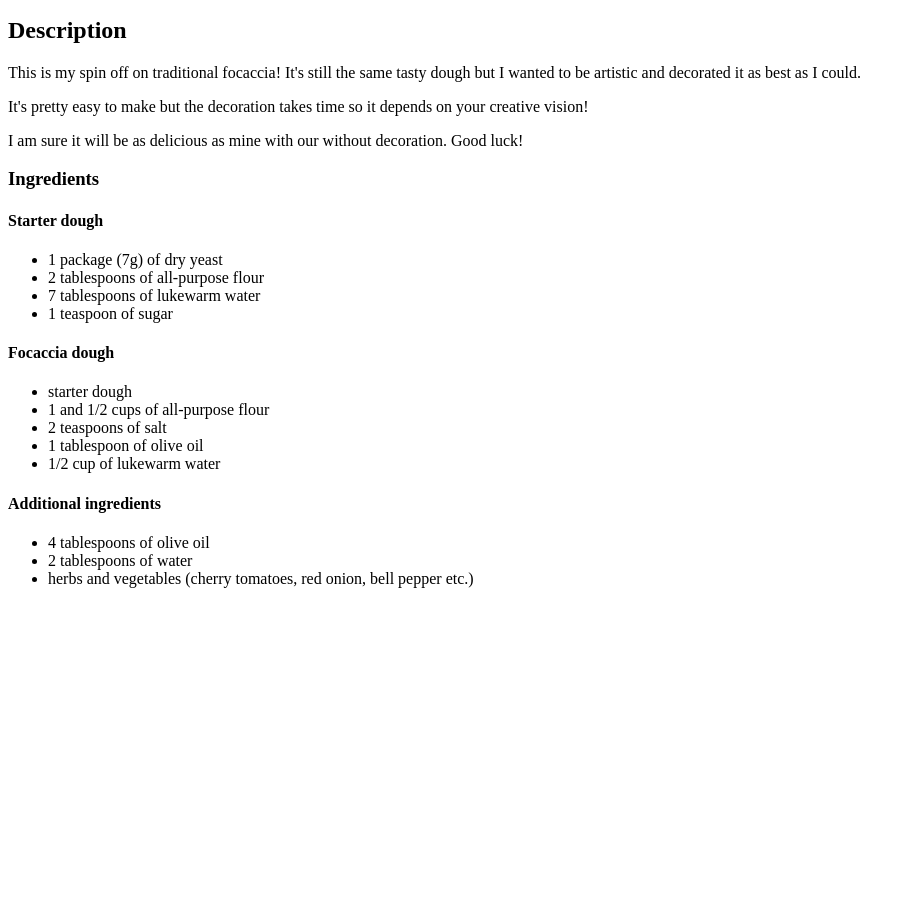
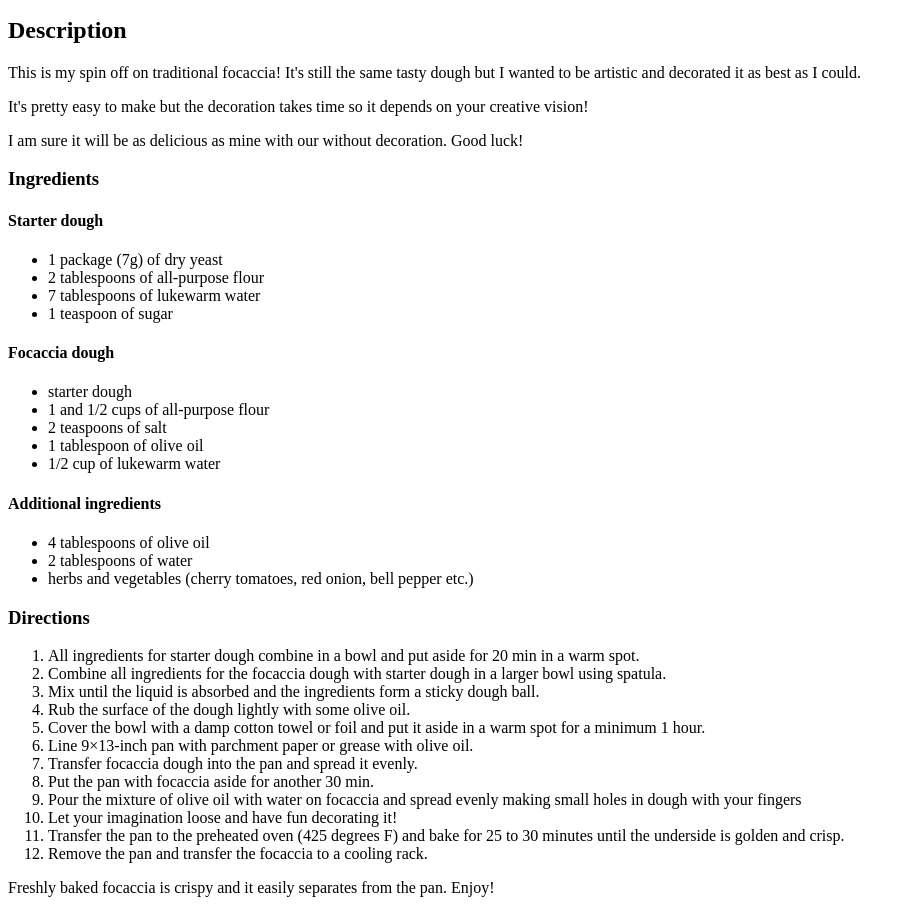
Before and after one commit to mdcode10/odin-recipes, a plain HTML site: page recipes/focaccia.html in a window 1280 px wide. Shown: the part 101-1014 px from the top of the page, without its empty margins (0-915 px from the left). Before the commit the page ends 800 px from the top, so only its background shows below. Drawn offline with Linux system fonts and the light colour scheme.

Commit message:
Add directions to focaccia.html file

```diff
--- a/recipes/focaccia.html
+++ b/recipes/focaccia.html
@@ -39,7 +39,23 @@
     <li>herbs and vegetables (cherry tomatoes, red onion, bell pepper etc.)</li>
 </ul>
 
+<h3>Directions</h3>
+<ol>
+    <li>All ingredients for starter dough combine in a bowl and put aside for 20 min in a warm spot.</li>
+    <li>Combine all ingredients for the focaccia dough with starter dough in a larger bowl using spatula.</li>
+    <li>Mix until the liquid is absorbed and the ingredients form a sticky dough ball.</li>
+    <li>Rub the surface of the dough lightly with some olive oil. </li>
+    <li>Cover the bowl with a damp cotton towel or foil and put it aside in a warm spot for a minimum 1 hour.</li>
+    <li>Line 9×13-inch pan with parchment paper or grease with olive oil.</li>
+    <li>Transfer focaccia dough into the pan and spread it evenly.</li>
+    <li>Put the pan with focaccia aside for another 30 min.</li>
+    <li>Pour the mixture of olive oil with water on focaccia and spread evenly making small holes in dough with your fingers</li>
+    <li>Let your imagination loose and have fun decorating it!</li>
+    <li>Transfer the pan to the preheated oven (425 degrees F) and bake for 25 to 30 minutes until the underside is golden and crisp.</li>
+    <li>Remove the pan and transfer the focaccia to a cooling rack.</li>
+</ol>
 
+<p>Freshly baked focaccia is crispy and it easily separates from the pan. Enjoy!</p>
 <body>
 
 </body>
```
